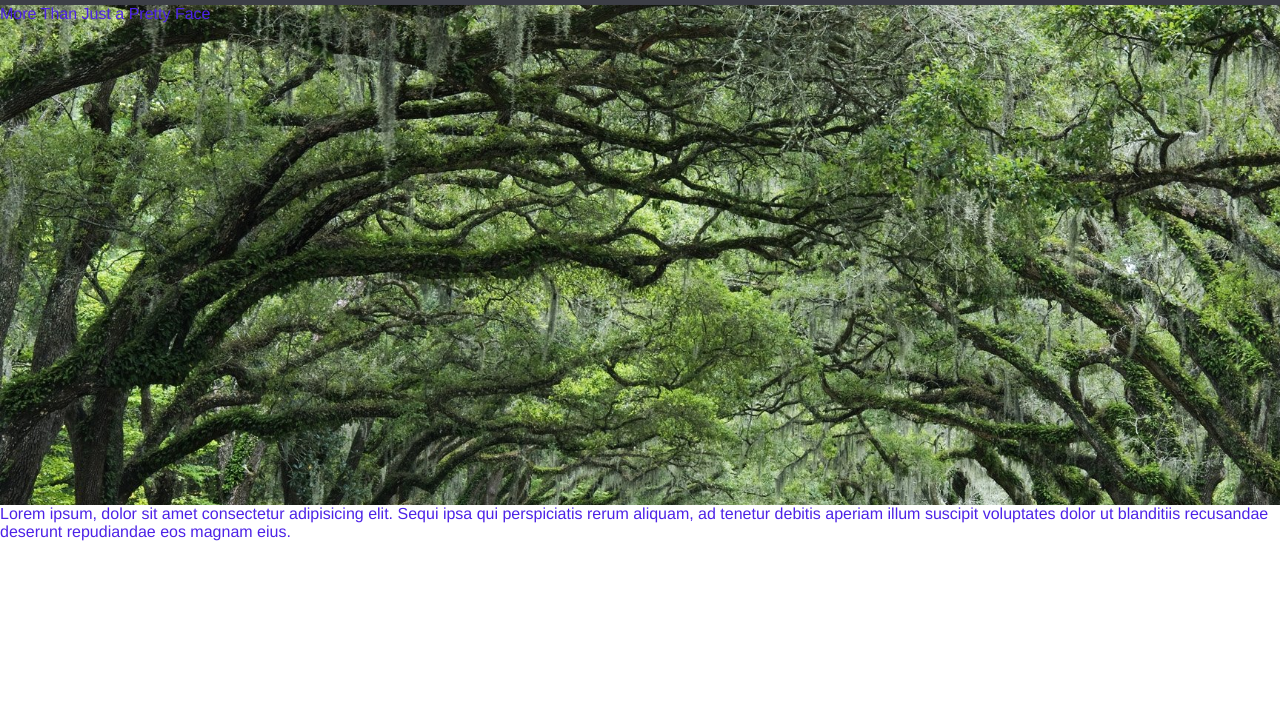
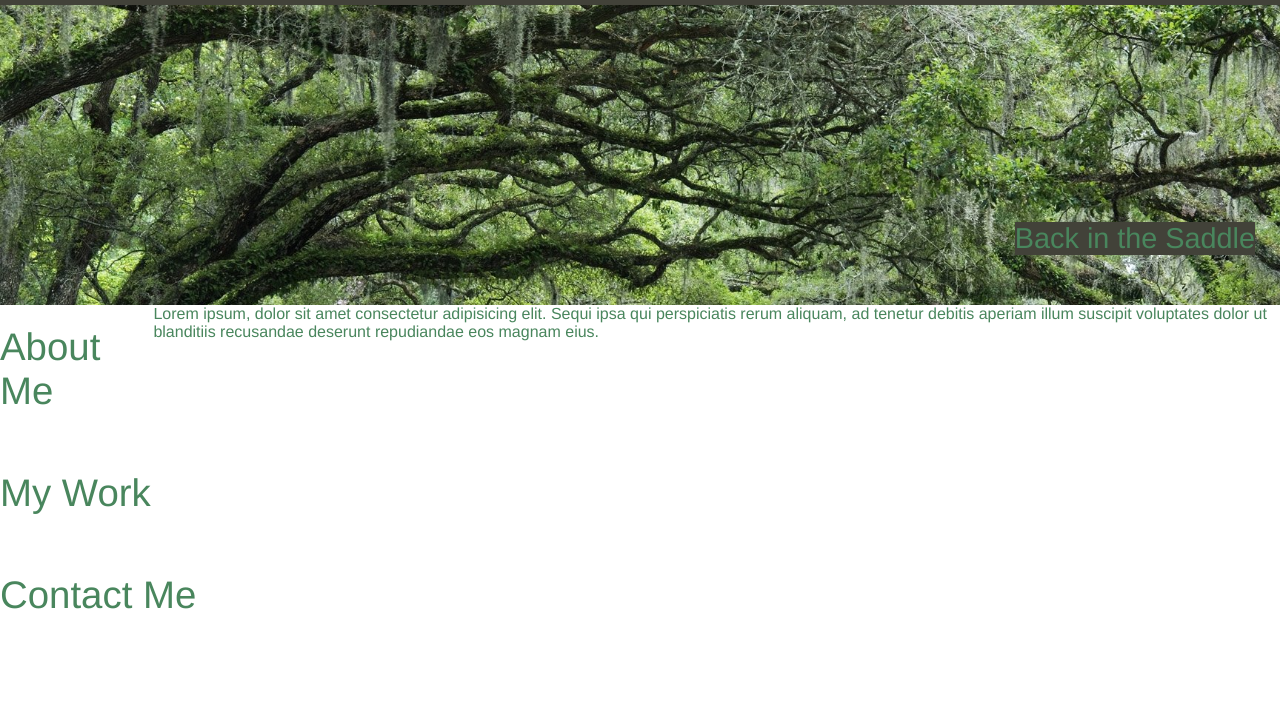
Before and after one commit to bethanyjean/Bethany-Griffin, a plain HTML site: page index.html in a window 1280 px wide. Shown: the part 72-800 px from the top of the page. Drawn offline with Linux system fonts and the light colour scheme.

Commit message:
modified header and hero a bit and started to add the body

```diff
--- a/assets/css/style.css
+++ b/assets/css/style.css
@@ -1,7 +1,9 @@
 :root {
-    --primary-color: #39a6b2;
-    --secondary-color: #3c3e46;
-    --tertiary-color: #4d23e7;
+    --primary-color: #49865d;
+    --secondary-color: #424239;
+    --tertiary-color: #bad1bd;
+    --background-color: white;
+
 }
 
 *{
@@ -11,16 +13,15 @@
 }
 
 body {
-    background: white;
-    color: var(--tertiary-color);
+    background: var(--background-color);
+    color: var(--primary-color);
     font-family: Helvetica, Arial, sans-serif;
-
 }
 
 /* Header Section */
 
 header {
-    padding: 20px 35px;
+    padding: 20px 35px 20px 0px;
     background: var(--secondary-color);
     color: var(--primary-color);
     display: flex;
@@ -32,7 +33,8 @@ header {
 header h1 {
     font-weight: bold;
     display: flex;
-    justify-content: right;
+    justify-content: flex-end;
+    width:15em;
     color: var(--secondary-color);
     background:var(--primary-color);
 }
@@ -46,6 +48,8 @@ header h1 a:visited{
     color: var(--secondary-color);
     text-decoration: none;
 }
+
+/*Navagation*/
 
 header nav {
     margin: 7px 0;
@@ -78,16 +82,56 @@ header nav ul {
 
  /* Hero */
  .hero{
+    padding-bottom: 50px;
+    padding-right: 25px;
+    display: flex;
+    justify-content: right;
+    align-items: flex-end;
     background-image: url(../images/LowCountry.jpg);
     background-size: cover;
     background-attachment: fixed;
-    background-position: realative;
-    height: 500px;
+    height: 300px;
     z-index: 9999;
  }
+
+ .hero p{
+    display: flex;
+    width: fit-content;
+    color: var(--primary-color);
+    background-color: var(--secondary-color);
+    font-size: 2.25vw;
+ }
+
+ /* Main Section */
+
+ .main{
+    display: flex;
+    justify-content: flex-start;
+    flex-direction: column;
+}
+
+.main header{
+    display: flex;
+    flex-direction: column;
+    justify-content:flex-end;
+    font-size: 3vw;
+    background-color: var(--background-color);
+}
 
 /*About Me */
 
 .About-Me {
     display: flex;
 }
+
+/* My Work */
+
+.myWork {
+    display: flex;
+}
+
+/* contact */
+
+.contact {
+    display: flex;
+}
--- a/index.html
+++ b/index.html
@@ -37,23 +37,36 @@
 
   <!-- hero/jumbotron -->
   <section class="hero">
-    <p>More Than Just a Pretty Face</p>
+    <p>Back in the Saddle</p>
   </section>
 
 
-  <main>
+  <main class="main">
     <!-- Info about Me -->
     <section class="About-Me" id="About-Me">
+      <header>About Me</header>
       <p>
         Lorem ipsum, dolor sit amet consectetur adipisicing elit. Sequi ipsa qui perspiciatis rerum aliquam, ad tenetur debitis aperiam illum suscipit voluptates dolor ut blanditiis recusandae deserunt repudiandae eos magnam eius.
      </p>
     </section>
 
-  <!-- Section showcasing work
-    <section class="MyWork" id="Work">
-      <section class="work">
+   <br>
+
+    <!-- Section showcasing work -->
+    <section class="myWork" id="Work">
+      <header>My Work</header>
 
 
-    </section> -->
+    </section>
+
+    <br>
+
+    <!-- Contact Section -->
+    <section class="contact" id="Contact-Me">
+      <header>Contact Me</header>
+    </section>
+
+    <br>
+
   </main>
 </body>
```
